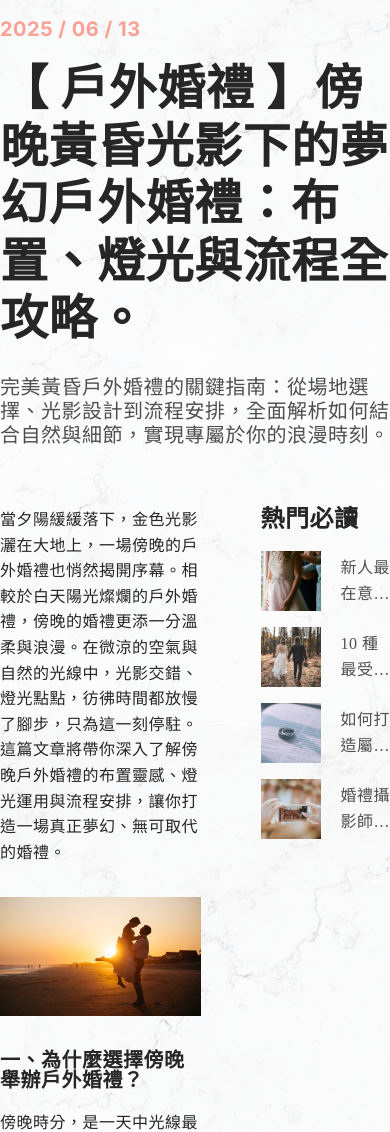
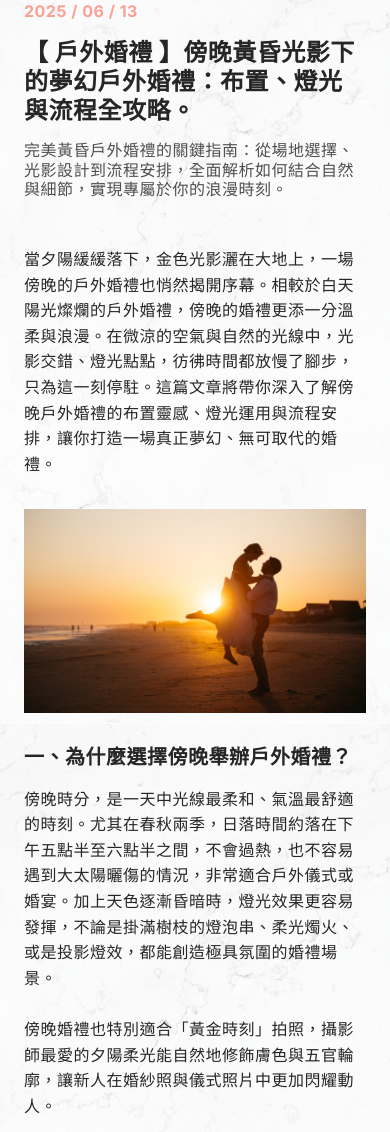
Before and after one commit to simon61610/everalways-static-site, a plain HTML site: page article.html in a window 390 px wide. Shown: the part 121-1253 px from the top of the page. Drawn offline with nearby package versions, Linux system fonts and the light colour scheme; a web font is replaced by a local one.

Commit message:
建立 article RWD

```diff
--- a/article.html
+++ b/article.html
@@ -24,6 +24,8 @@
     <link rel="stylesheet" href="./css/footer.css">
     <!-- CSS - RWD -->
     <link rel="stylesheet" href="./css/rwd-nav.css">
+    <link rel="stylesheet" href="./css/rwd-article.css">
+    <link rel="stylesheet" href="./css/rwd-carousel-footer.css">
 
     <!-- js -->
     <script src="https://cdnjs.cloudflare.com/ajax/libs/jquery/3.7.1/jquery.js"></script>
--- a/css/article.css
+++ b/css/article.css
@@ -3,6 +3,7 @@
     max-width: var(--desk-width);
     margin: 140px auto 60px;
     /* border: 1px solid red; */
+    padding: 24px;
 }
 
 .wrapper-title p {
@@ -37,6 +38,7 @@
     margin: 0 auto;
     display: grid;
     grid-template-columns: 1fr 1fr 1fr;
+    padding: 24px;
 }
 
 .left-side {
--- /dev/null
+++ b/css/rwd-article.css
@@ -0,0 +1,35 @@
+@media screen and (max-width: 821px) {
+    .wrapper-title {
+        margin: 100px auto 0px;
+    }
+    .wrapper-title p {
+        font-size: 16px;
+    }
+    .wrapper-title h1 {
+        font-size: 32px;
+        margin-bottom: 16px;
+    }
+
+    .right-side {
+        padding-left: 0;
+        background-color: var(--bdc-white);
+        padding: 16px;
+    }
+    .wrapper-grid {
+        display: flex;
+        flex-direction: column;
+        gap: 40px;
+    }
+}
+
+@media screen and (max-width: 431px) {
+    .wrapper-title h1 {
+        font-size: 24px;
+    }
+    .wrapper-title h2 {
+        font-size: 16px;
+    }
+    .wrapper-share {
+        margin-top: 30px;
+    }
+}
```
